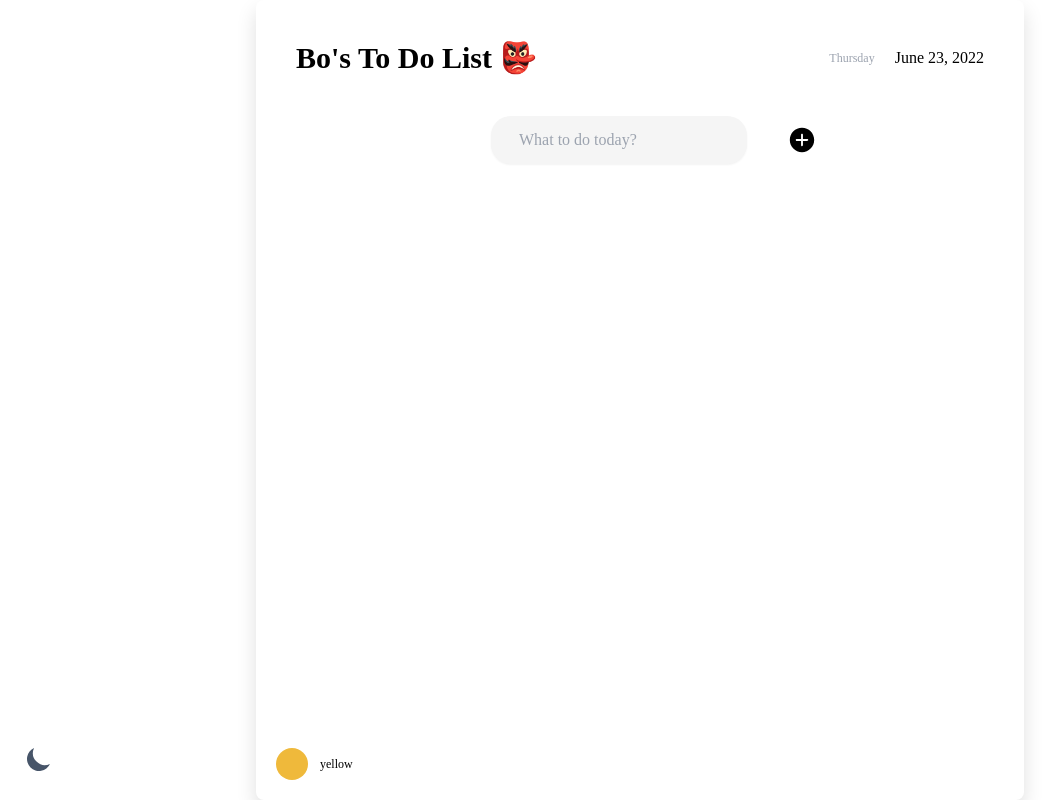
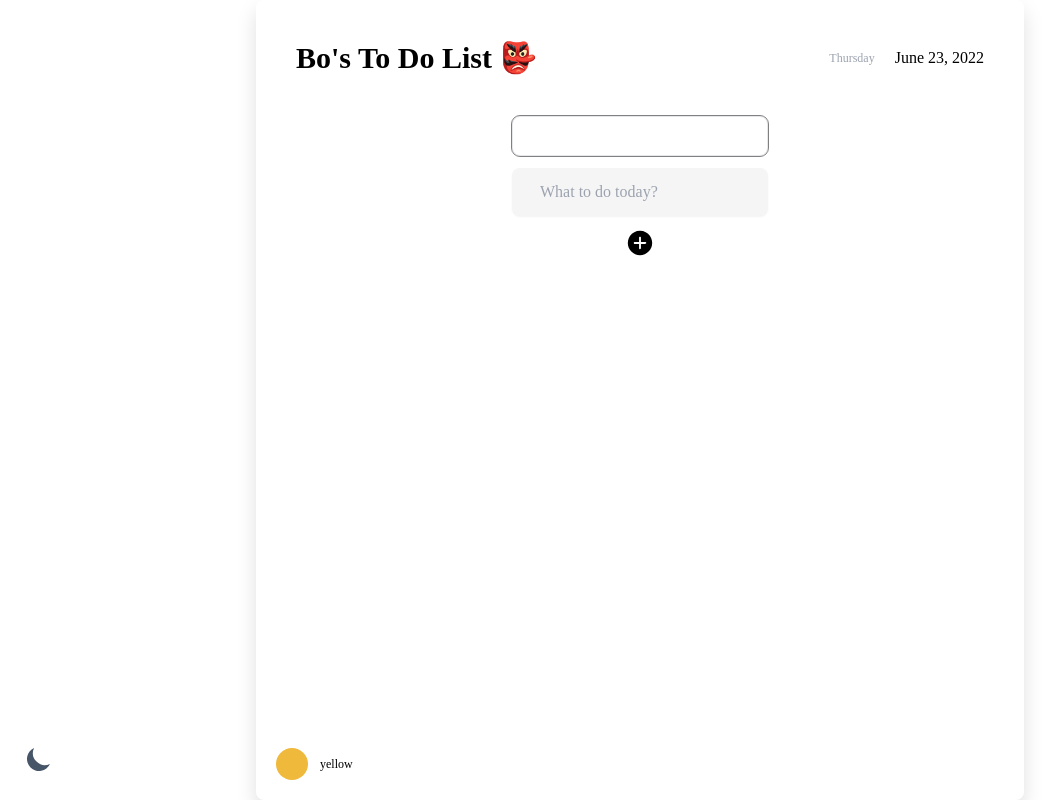
Before and after one commit to sempitrnal/react-to-do-list, a React (Create React App) app: page / in a window 1280 px wide. Shown: the whole page, without its empty margins (0-1062 px from the left). Built offline with nearby package versions, Linux system fonts and the light colour scheme.

Commit message:
border radius test again

```diff
--- a/src/components/to-do-list/AddToDo.jsx
+++ b/src/components/to-do-list/AddToDo.jsx
@@ -41,19 +41,22 @@ export default function AddToDo({ setTodos, color, toDos }) {
       </AnimatePresence>
       <form
         onSubmit={addTodo}
-        className="flex gap-3 w-full  justify-center items-center"
+        className="flex flex-col gap-3 w-full  justify-center items-center"
       >
+        <input
+          type="text"
+          className="border border-1 w-64 h-10 rounded-lg p-3"
+        />
         <div className="relative mx-7">
           <input
             required
             type="text"
             id="to-do"
             value={input}
-            style={{ borderRadius: "20px" }}
             onChange={handleChange}
             className={`h-[2rem] transition-all bg-[#f5f5f5] dark:bg-[#292929]  dark:text-white focus:outline focus:outline-1  duration-300 shadow-sm  outline-[#a4a4a431] focus:outline-[#333] dark:focus:bg-dark focus:bg-white rounded-lg py-6 px-7 w-full ${
               isValid ? "" : "outline-red-400 relative "
-            }`}
+            } focus:rounded-lg`}
           />
           <label
             htmlFor="to-do"
```
